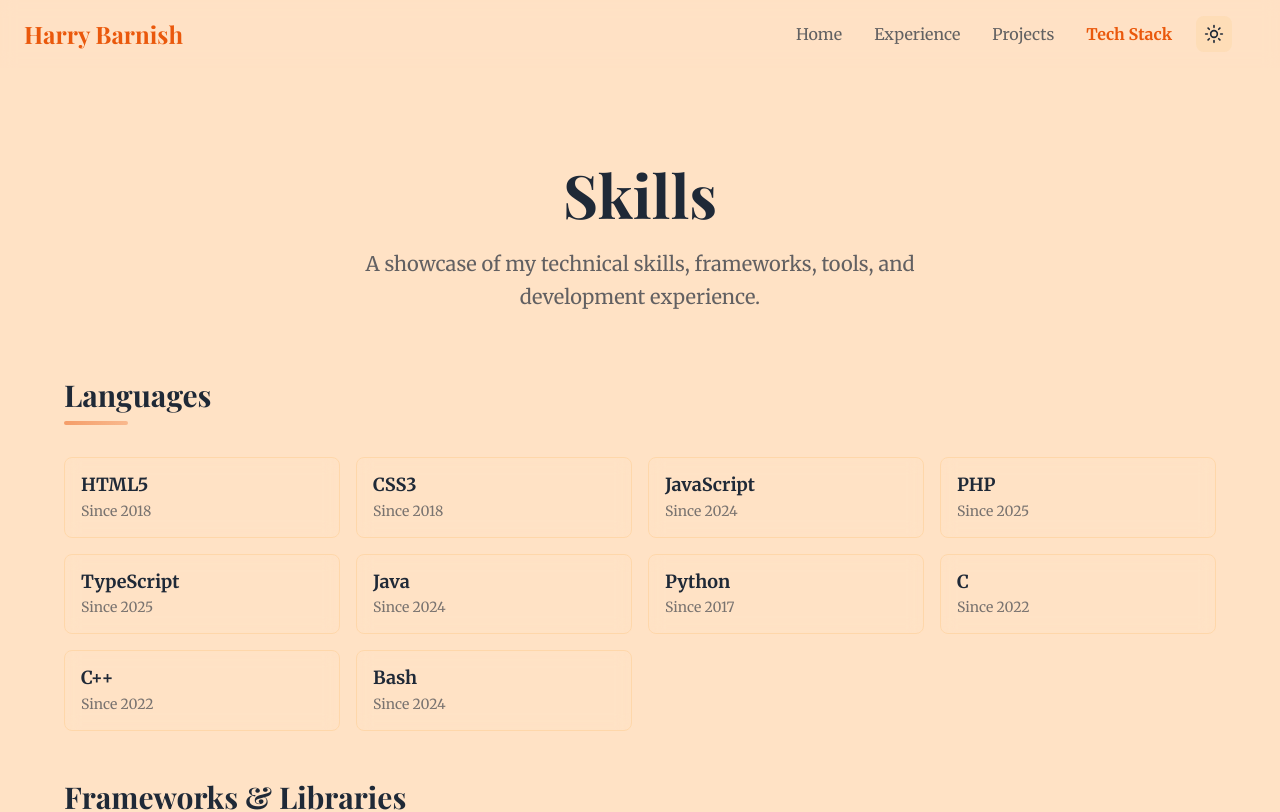
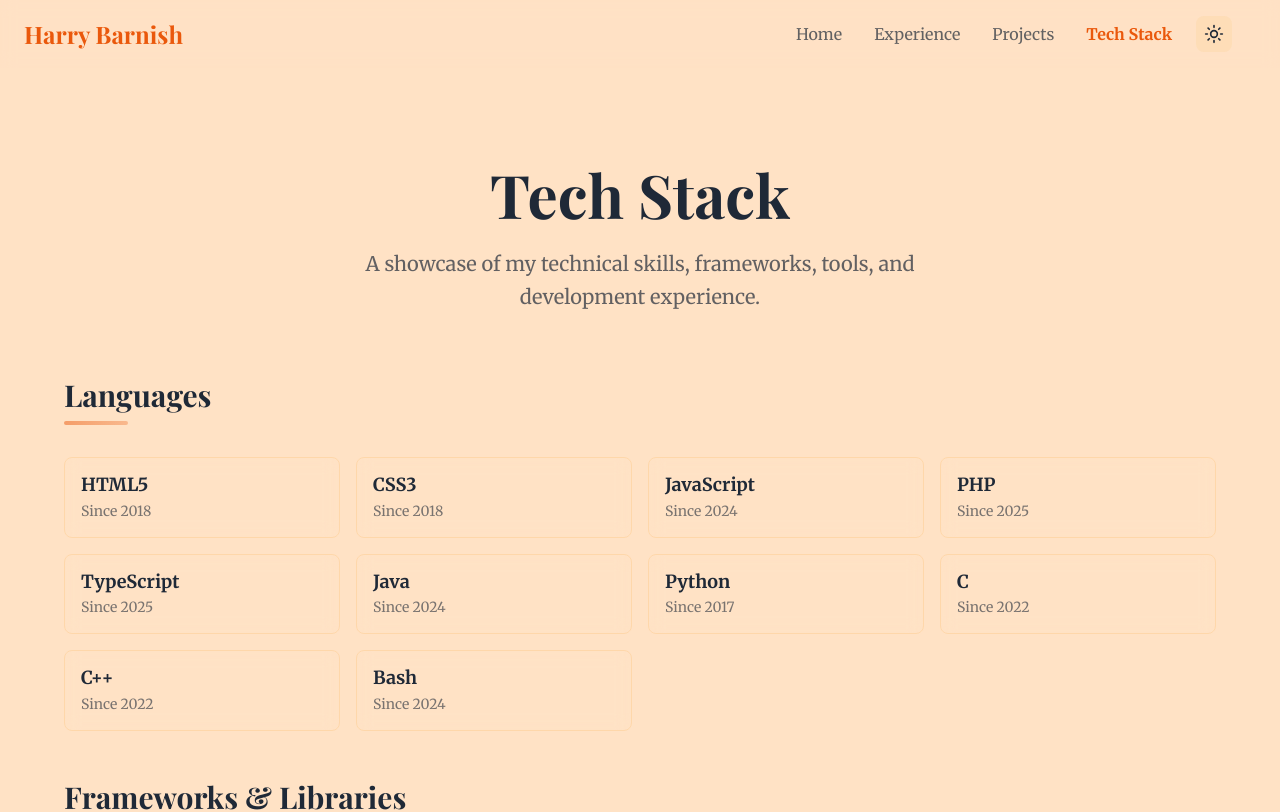
Before and after one commit to HarryB05/portfolio, a Next.js app: page /tech-stack in a window 1280 px wide. Shown: the top 812 px of the page. Built offline with nearby package versions, Linux system fonts and the light colour scheme; a web font is replaced by a local one.

Commit message:
page title correction

```diff
--- a/src/app/tech-stack/page.tsx
+++ b/src/app/tech-stack/page.tsx
@@ -116,7 +116,7 @@ export default function TechStack() {
             <motion.h1
               className="text-4xl sm:text-5xl md:text-6xl font-bold mb-4 sm:mb-6 text-foreground font-playfair"
             >
-              Skills
+              Tech Stack
             </motion.h1>
             <motion.p
               className="text-lg sm:text-xl text-foreground/70 max-w-2xl mx-auto leading-relaxed font-merriweather px-4"
```
